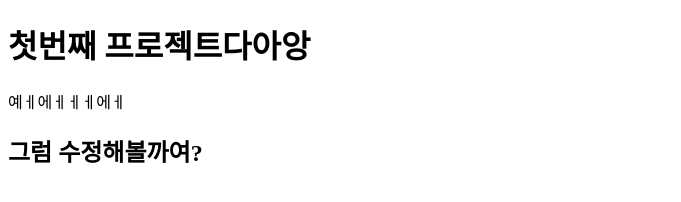
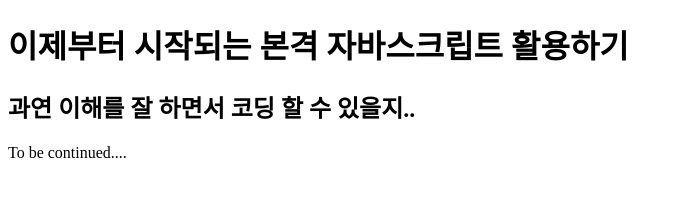
Before and after one commit to lightmyeongeun/javascript_study, a plain HTML site: page index.html in a window 1280 px wide. Shown: the whole page, without its empty margins (0-681 px from the left). Drawn offline with Linux system fonts and the light colour scheme.

Commit message:
last commit

```diff
--- a/index.html
+++ b/index.html
@@ -7,9 +7,8 @@
     <link rel="stylesheet" href="style.css" />
   </head>
   <body>
-    <h1>첫번째 프로젝트다아앙</h1>
-    <p>예ㅔ에ㅔㅔㅔ에ㅔ</p>
-
-    <h2>그럼 수정해볼까여?</h2>
+    <h1>이제부터 시작되는 본격 자바스크립트 활용하기</h1>
+    <h2>과연 이해를 잘 하면서 코딩 할 수 있을지..</h2>
+    <p>To be continued....</p>
   </body>
 </html>
```
